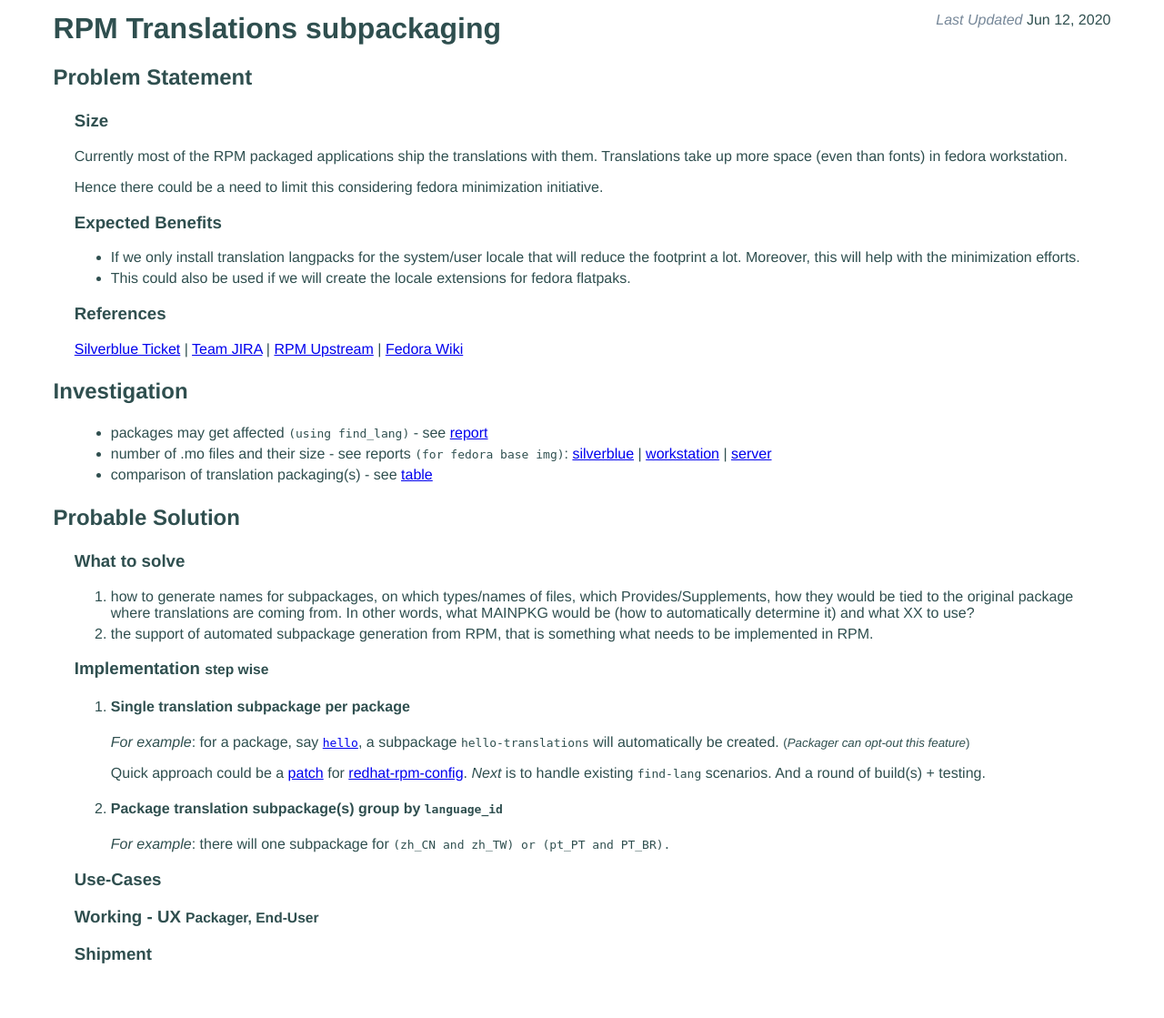
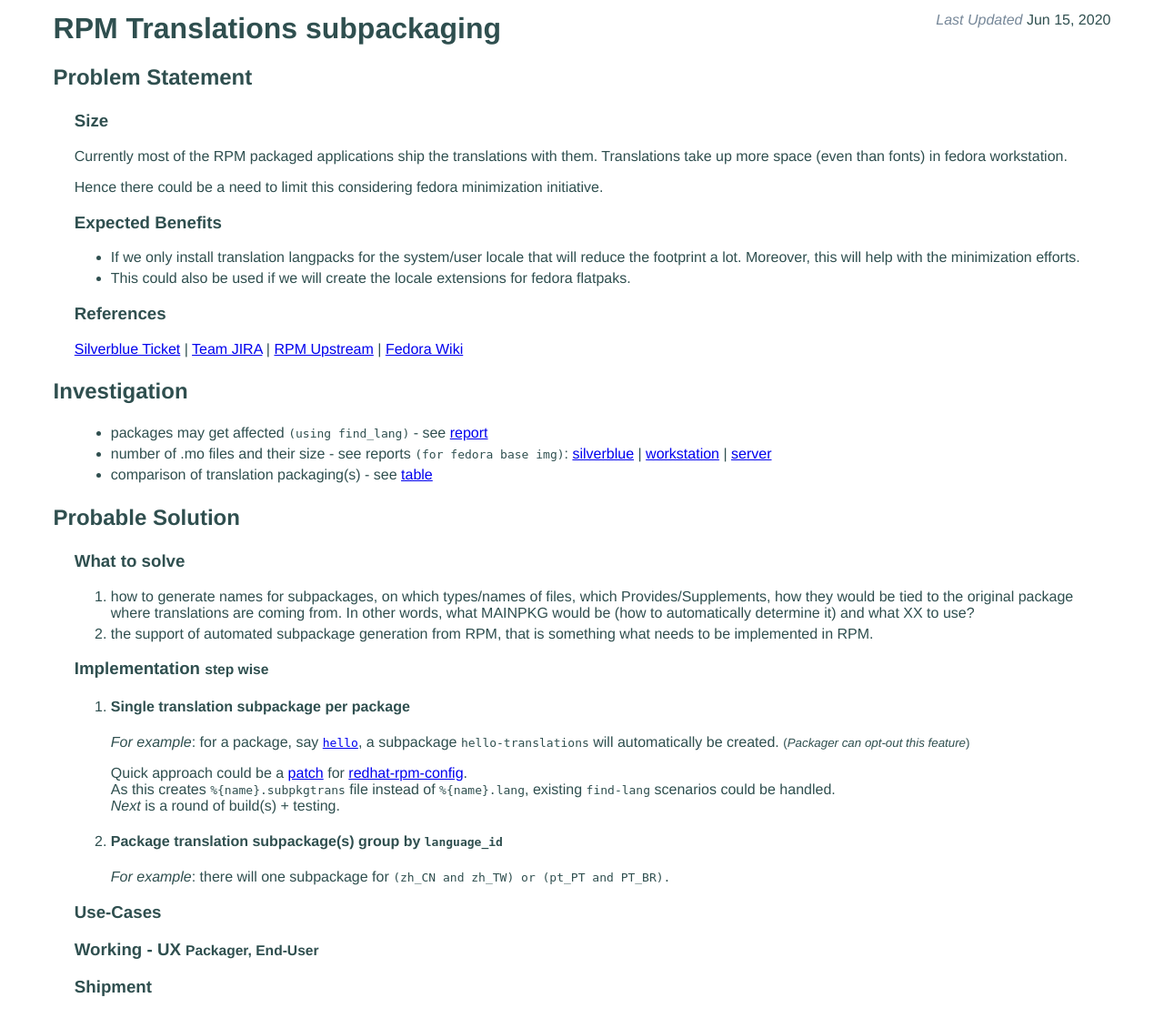
Before and after one commit to sundeep-anand/scope-i18n, a Django app: page / in a window 1280 px wide. Shown: the whole page at 91% size. Before the commit the page ends 1059 px from the top, so only its background shows below. Run offline with Django 3.2, Linux system fonts and the light colour scheme.

Commit message:
handle existing find-lang scenarios

```diff
--- a/web/templates/index.html
+++ b/web/templates/index.html
@@ -2,7 +2,7 @@
 
 {% block body %}
 <div class="content">
-    <span class="pull-right"><i style="color: lightslategrey;">Last Updated</i> Jun 12, 2020</span>
+    <span class="pull-right"><i style="color: lightslategrey;">Last Updated</i> Jun 15, 2020</span>
     <h1>RPM Translations subpackaging</h1>
     <h2>Problem Statement</h2>
         <div class="sub-content">
@@ -50,8 +50,9 @@
                              a subpackage <code>hello-translations</code> will automatically be created. <small>(<i>Packager can opt-out this feature</i>)</small>
                         <p>
                             Quick approach could be a <a href="{% url 'reports-rh-config-patch' %}" target="_blank">patch</a> for
-                            <a href="https://src.fedoraproject.org/rpms/redhat-rpm-config" target="_blank">redhat-rpm-config</a>.
-                            <i>Next</i> is to handle existing <code>find-lang</code> scenarios. And a round of build(s) + testing.
+                            <a href="https://src.fedoraproject.org/rpms/redhat-rpm-config" target="_blank">redhat-rpm-config</a>.<br/>
+                            As this creates <code>%{name}.subpkgtrans</code> file instead of <code>%{name}.lang</code>, existing <code>find-lang</code> scenarios could be handled.
+                            <br/><i>Next</i> is a round of build(s) + testing.
                         </p>
                     </div>
                 </li>
```
Also changed, not shown: 1 other file.
